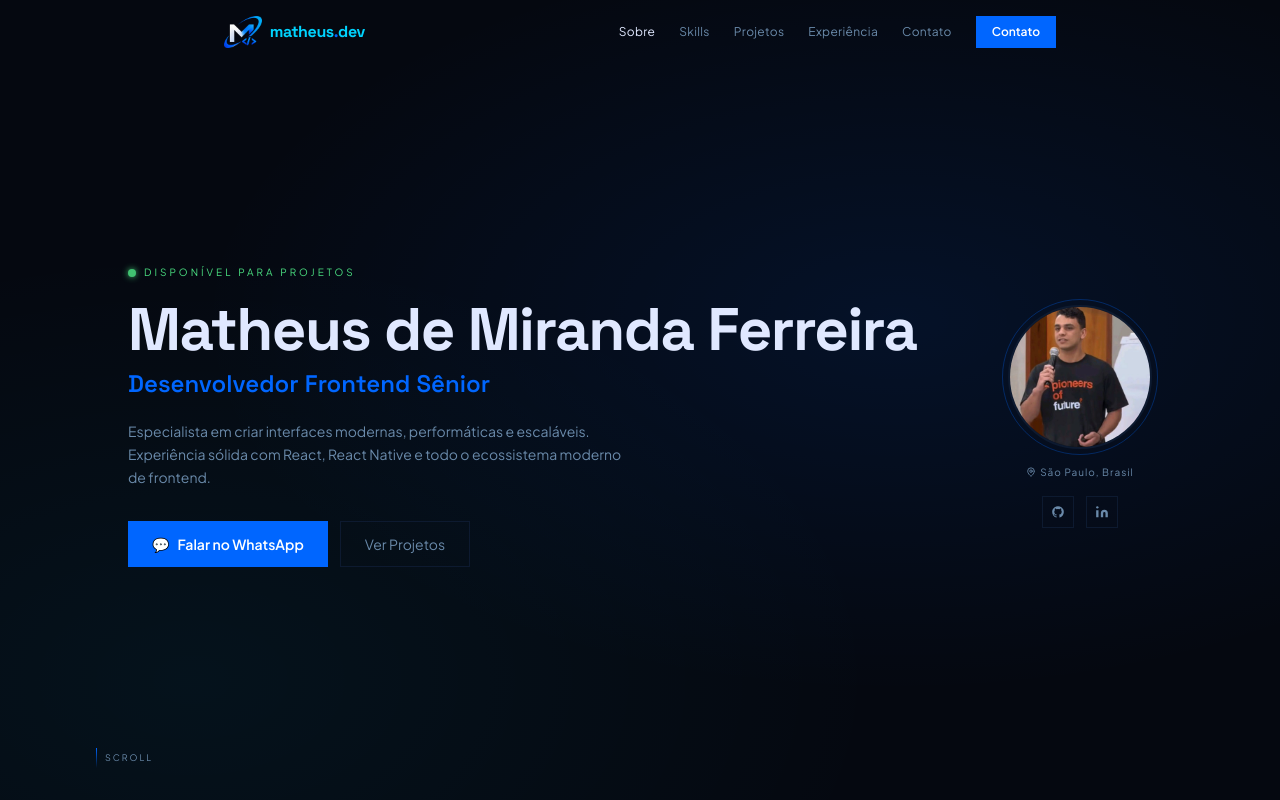
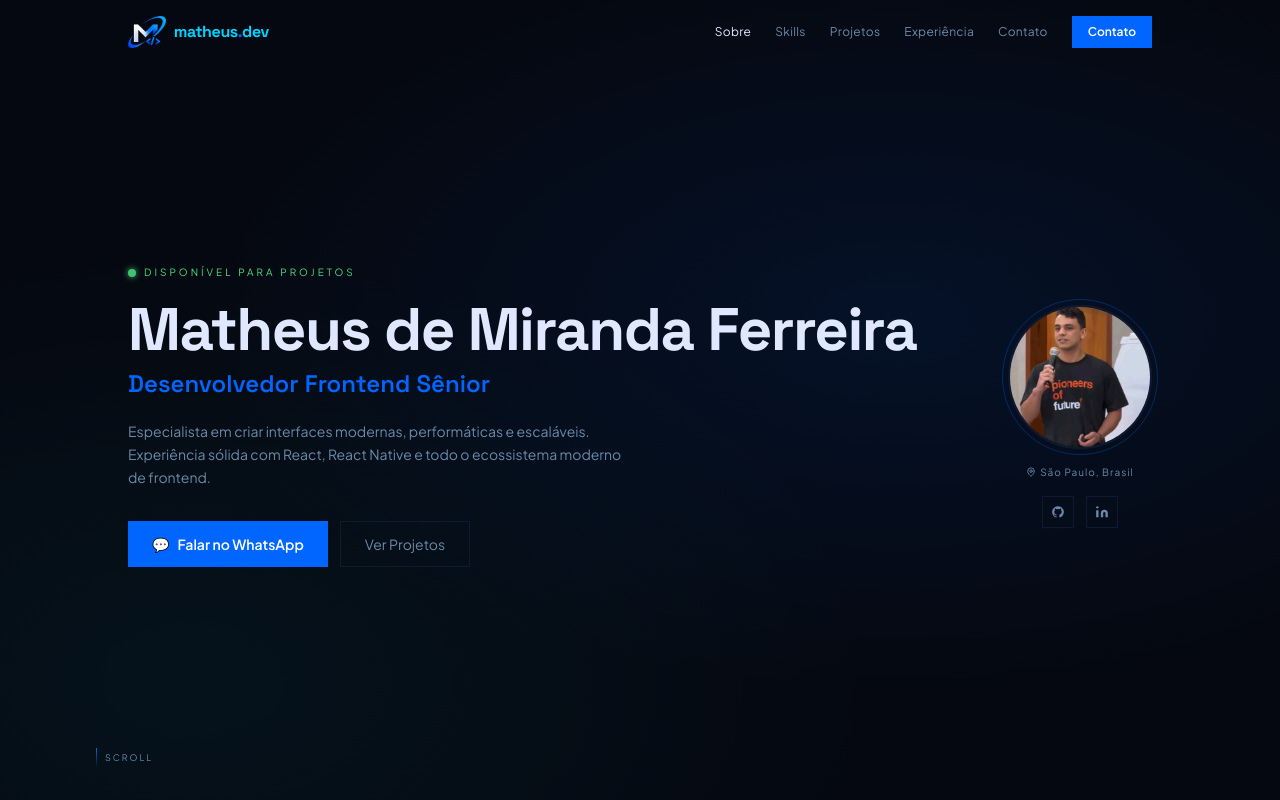
Before and after one commit to matheusmirandaferreira/mdev, a React (Vite) app: page / in a window 1280 px wide. Shown: the top 800 px of the page. Built offline with nearby package versions, Linux system fonts and the light colour scheme.

Commit message:
fix(header): align header container with page content
Move the horizontal padding from the inner max-w-5xl container to the
header element, matching SectionWrapper and Footer, so the logo and nav
line up with the hero and section edges.

Co-Authored-By: Claude Opus 5.5 <noreply@anthropic.com>

```diff
--- a/src/components/layout/Header.tsx
+++ b/src/components/layout/Header.tsx
@@ -43,12 +43,12 @@ export function Header() {
   return (
     <header
       className={cn(
-        'fixed top-0 left-0 right-0 z-50 transition-all duration-300',
+        'fixed top-0 left-0 right-0 z-50 px-6 transition-all duration-300 md:px-12 lg:px-24',
         scrolled ? 'border-b border-border backdrop-blur-sm' : 'bg-transparent',
       )}
       style={scrolled ? { backgroundColor: 'rgba(5, 8, 16, 0.9)' } : undefined}
     >
-      <div className="mx-auto flex max-w-5xl items-center justify-between px-6 py-4 md:px-12 lg:px-24">
+      <div className="mx-auto flex max-w-5xl items-center justify-between py-4">
         <a
           href="#"
           className="text-neon-cyan font-display flex items-center gap-2 text-base font-bold tracking-tight"
```
